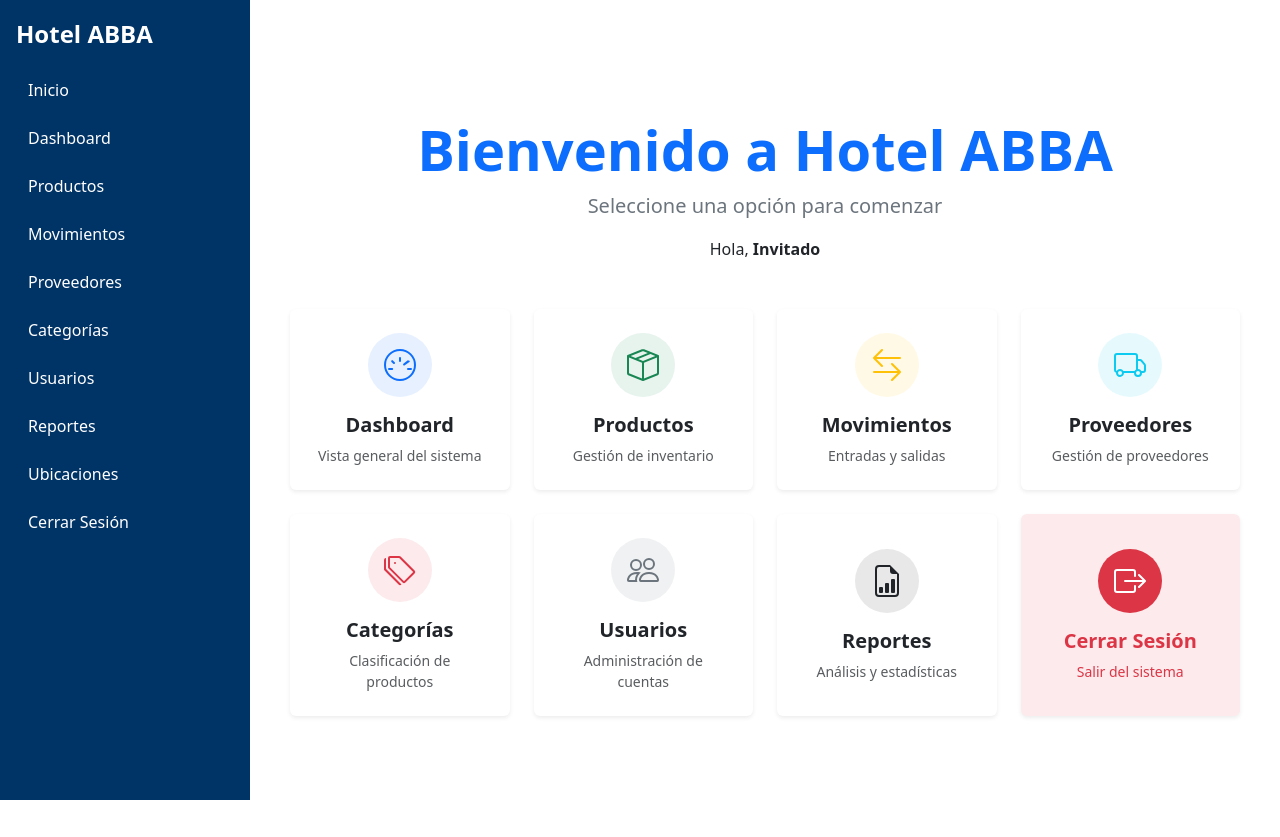
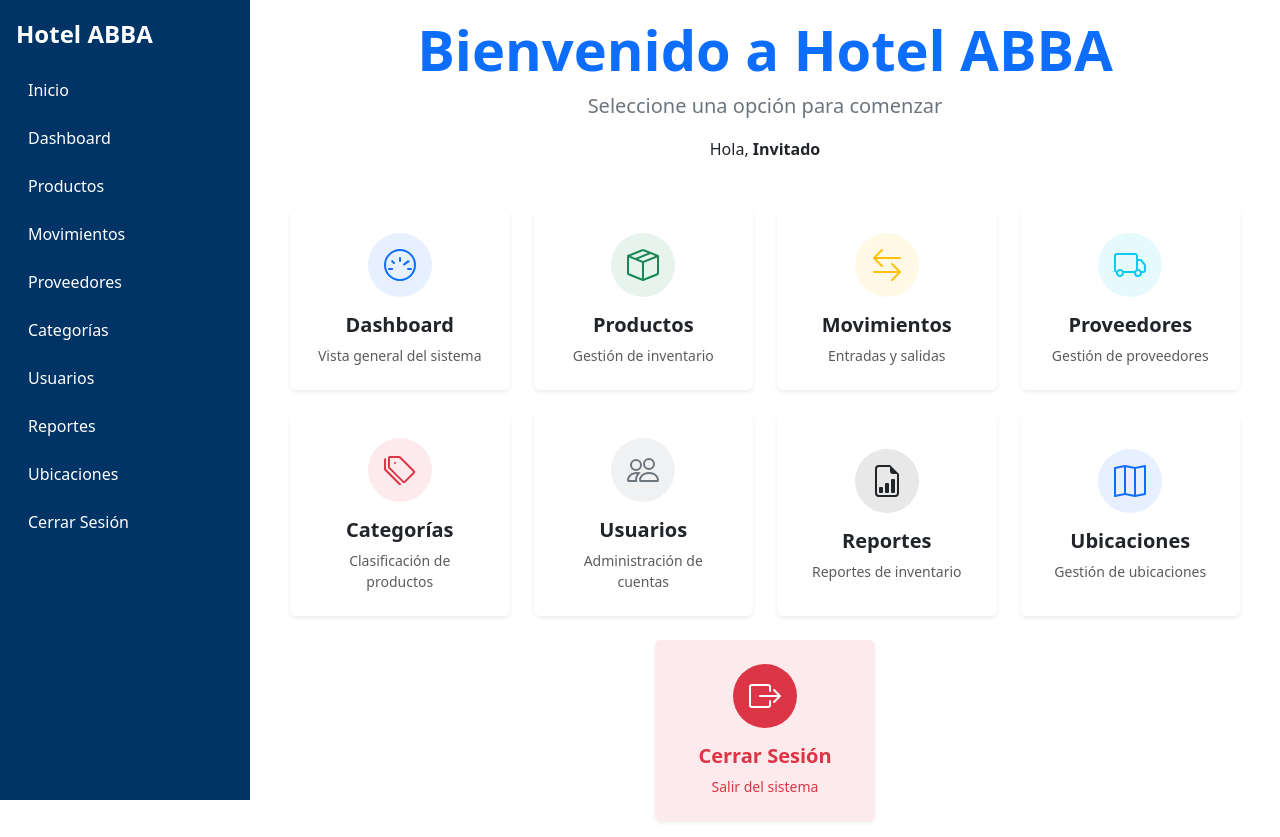
Before and after one commit to ArmaldoCasas/Hotel_ABBA_Inventario, a Django app: template templates/inicio.html in a window 1280 px wide. Before the commit the page ends 800 px from the top, so only its background shows below. Run offline with Django 5.2, Linux system fonts and the light colour scheme; the template is opened without the code that fills it, so the values that code supplies are empty.

Commit message:
arreglo botones inicio

```diff
--- a/templates/inicio.html
+++ b/templates/inicio.html
@@ -200,7 +200,7 @@ ABBA{% endblock %} {% block styles %}
     <!-- Reportes -->
     <div class="col-md-4 col-lg-3">
       <a
-        href="/reportes/"
+        href="{% url 'listado_reportes' %}"
         class="card h-100 text-decoration-none shadow-sm hover-effect border-0"
       >
         <div
@@ -224,11 +224,39 @@ ABBA{% endblock %} {% block styles %}
             </svg>
           </div>
           <h5 class="card-title text-dark fw-bold">Reportes</h5>
-          <p class="card-text text-muted small">Análisis y estadísticas</p>
+          <p class="card-text text-muted small">Reportes de inventario</p>
         </div>
       </a>
     </div>
-
+    <!-- Ubicacion -->
+    <div class="col-md-4 col-lg-3">
+      <a
+        href="{% url 'listado_ubicacion' %}"
+        class="card h-100 text-decoration-none shadow-sm hover-effect border-0"
+      >
+        <div
+          class="card-body text-center p-4 d-flex flex-column align-items-center justify-content-center"
+        >
+          <div class="icon-circle bg-primary bg-opacity-10 text-primary mb-3">
+            <svg
+              xmlns="http://www.w3.org/2000/svg"
+              width="32"
+              height="32"
+              fill="currentColor"
+              class="bi bi-map"
+              viewBox="0 0 16 16"
+            >
+              <path
+                fill-rule="evenodd"
+                d="M15.817.113A.5.5 0 0 1 16 .5v14a.5.5 0 0 1-.402.49l-5 1a.502.502 0 0 1-.196 0L5.5 15.01l-4.902.98A.5.5 0 0 1 0 15.5v-14a.5.5 0 0 1 .402-.49l5-1a.5.5 0 0 1 .196 0L10.5.99l4.902-.98a.5.5 0 0 1 .415.103zM10 1.91l-4-.8v12.98l4 .8V1.91zm1 12.98 4-.8V1.11l-4 .8v12.98zm-6-.8V1.11l-4 .8v12.98l4-.8z"
+              />
+            </svg>
+          </div>
+          <h5 class="card-title text-dark fw-bold">Ubicaciones</h5>
+          <p class="card-text text-muted small">Gestión de ubicaciones</p>
+        </div>
+      </a>
+    </div>
     <!-- Cerrar Sesión -->
     <div class="col-md-4 col-lg-3">
       <a
```
